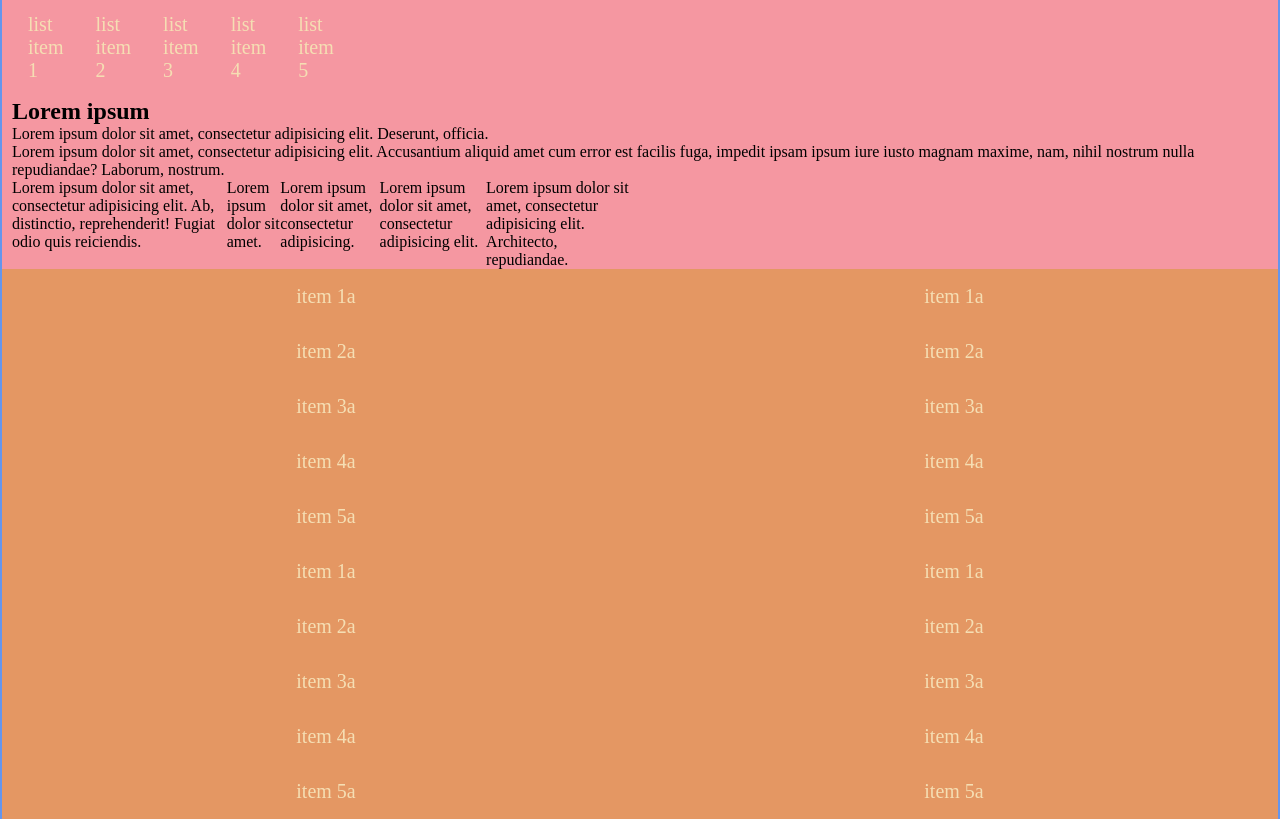
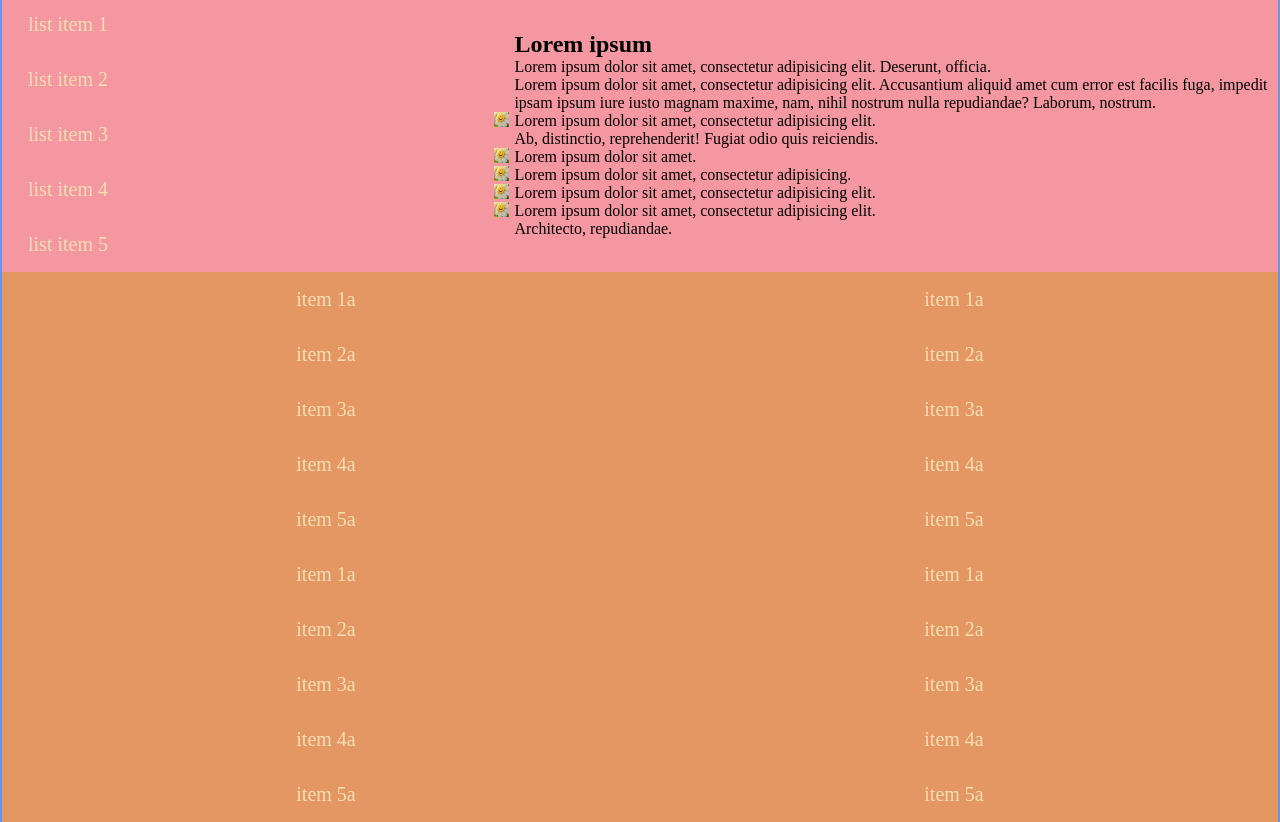
Before and after one commit to PeterBocha/TestGIT, a plain HTML site: page index.html in a window 1280 px wide. Shown: the part 73-895 px from the top of the page. Drawn offline with Linux system fonts and the light colour scheme.

Commit message:
Add list style with flowers

```diff
--- a/index.html
+++ b/index.html
@@ -22,7 +22,7 @@
     </div>
 </header>
 
-<content>
+<section>
     <div class="wrapper">
         <nav>
             <ul>
@@ -41,8 +41,7 @@
                 nostrum.</p>
             <ul>
                 <li>Lorem ipsum dolor sit amet, consectetur adipisicing elit. Ab, distinctio, reprehenderit! Fugiat odio
-                    quis reiciendis.
-                </li>
+                    quis reiciendis.</li>
                 <li>Lorem ipsum dolor sit amet.</li>
                 <li>Lorem ipsum dolor sit amet, consectetur adipisicing.</li>
                 <li>Lorem ipsum dolor sit amet, consectetur adipisicing elit.</li>
@@ -50,7 +49,7 @@
             </ul>
         </aside>
     </div>
-</content>
+</section>
 
 
 <footer>
--- a/style/main.css
+++ b/style/main.css
@@ -37,7 +37,6 @@ header{
     flex-direction: row;
     justify-content: space-between;
 }
-
 .wrapper ul li a{
     display: block;
     padding: 15px;
@@ -64,3 +63,39 @@ footer .wrapper ul {
     justify-content: center;
     align-items: center;
 }
+section .wrapper {
+    display: flex;
+    flex-direction: row;
+}
+
+.wrapper nav{
+    width: 35%
+}
+.wrapper aside{
+    width: 60%;
+}
+
+.wrapper nav ul{
+    display: flex;
+    flex-direction: column;
+    justify-content: space-around;
+}
+
+
+section .wrapper aside ul{
+    display: flex;
+    flex-direction: column;
+}
+section .wrapper aside ul li{
+    position: relative;
+}
+
+section .wrapper aside ul li:before{
+    content: "";
+    background: url("../images/images1234.jpg") no-repeat center center;
+    background-size: contain;
+    width: 15px;
+    height: 15px;
+    position: absolute;
+    left: -20px;
+}
```
